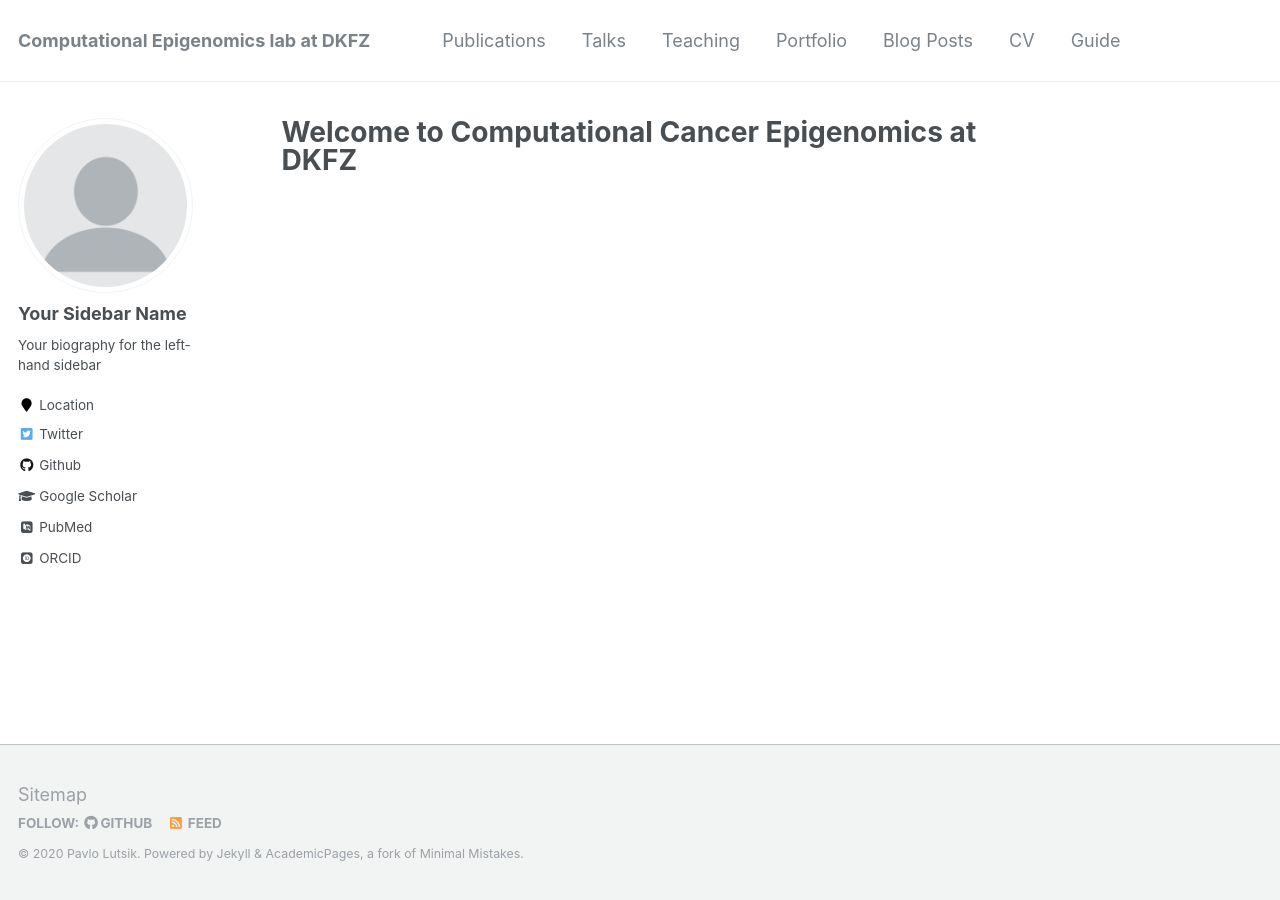
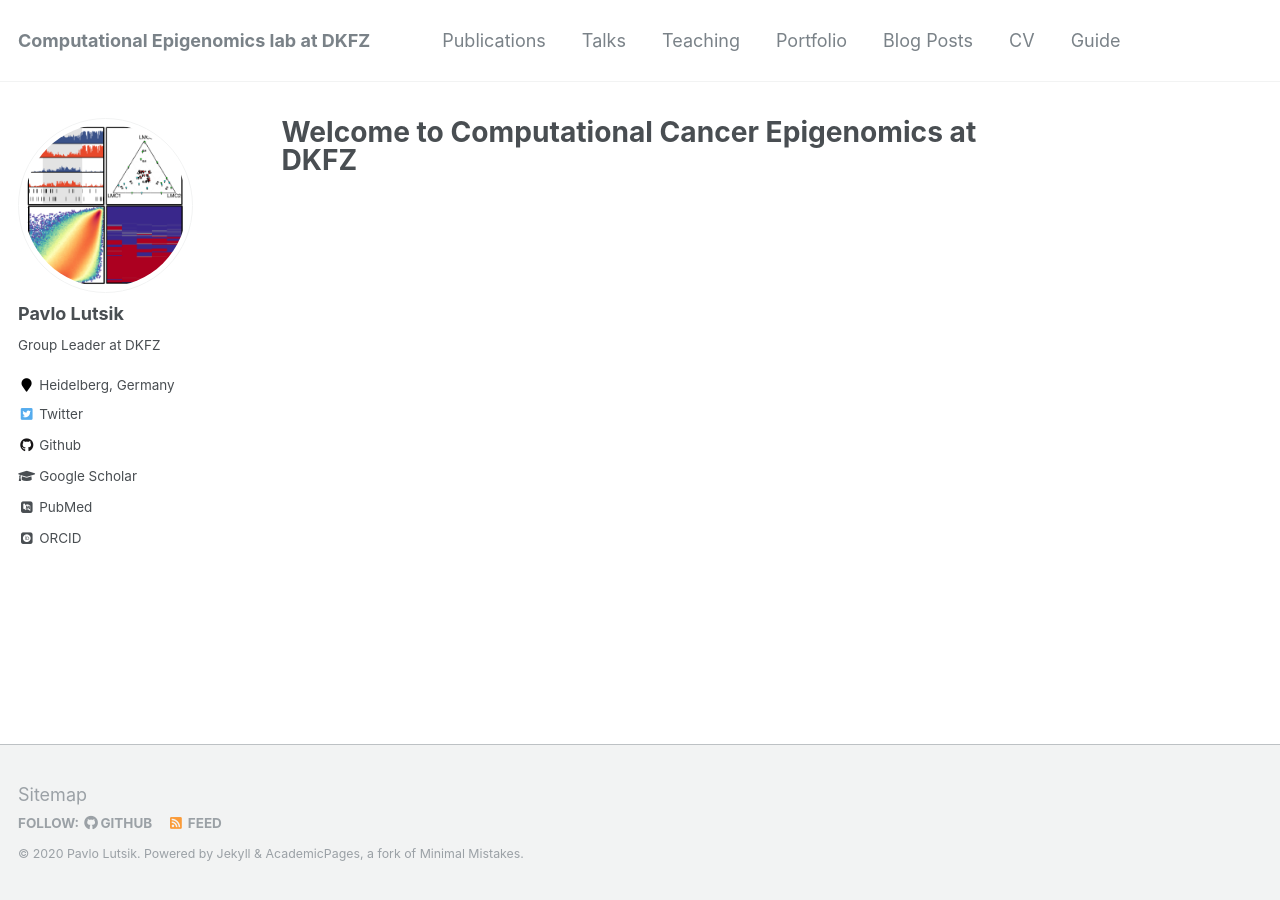
Before and after one commit to CompEpigen/CompEpigen.github.io, a Jekyll site: the page built from _pages/about.md, in a window 1280 px wide. Built offline with Jekyll 4.4.1, drawn with Linux system fonts in a browser that asks for light colours; some web fonts are replaced.

```diff
--- a/_config.yml
+++ b/_config.yml
@@ -29,7 +29,7 @@
   facebook:
     appid                :
     num_posts            : # 5 (default)
-    colorscheme          : # "light" (default), "dark"
+    colorscheme          : # "dark" (default), "light"
 staticman:
   allowedFields          : ['name', 'email', 'url', 'message']
   branch                 : "gh-pages" # "master", "gh-pages"
@@ -80,15 +80,15 @@
 
 # Site Author
 author:
-  name             : "Your Sidebar Name"
-  avatar           : "profile.png"
-  bio              : "Your biography for the left-hand sidebar"
-  location         : "Location"
+  name             : "Pavlo Lutsik"
+  avatar           : "compepigen.png"
+  bio              : "Group Leader at DKFZ"
+  location         : "Heidelberg, Germany"
   employer         :
-  pubmed           : "https://www.ncbi.nlm.nih.gov/pubmed/?term=john+snow"
-  googlescholar    : "http://yourfullgooglescholarurl.com"
+  pubmed           : "https://pubmed.ncbi.nlm.nih.gov/?term=%28Lutsik+P%5BAuthor%5D+AND+German+Cancer+Research+Center%5BAffiliation%5D%29+OR+%28Assenov+Y%5BAuthor%5D+AND+German+Cancer+Research+Center%5BAffiliation%5D%29+OR+%28Toth+R%5BAuthor%5D+AND+German+Cancer+Research+Center%5BAffiliation%5D%29&cmd=DetailsSearch"
+  googlescholar    : "https://scholar.google.com/citations?user=PB9nc_0AAAAJ&hl=en&oi=ao"
   email            :
-  researchgate     :  # example: "https://www.researchgate.net/profile/yourprofile"
+  researchgate     :
   uri              :
   bitbucket        :
   codepen          :
@@ -109,7 +109,7 @@
   stackoverflow    : # http://stackoverflow.com/users/123456/username
   steam            :
   tumblr           :
-  twitter          : "replacethistwitterhandle"
+  twitter          : "pavlo_lutsik"
   vine             :
   weibo            :
   xing             :
```
Also changed, not shown: images/compepigen.png (added).
